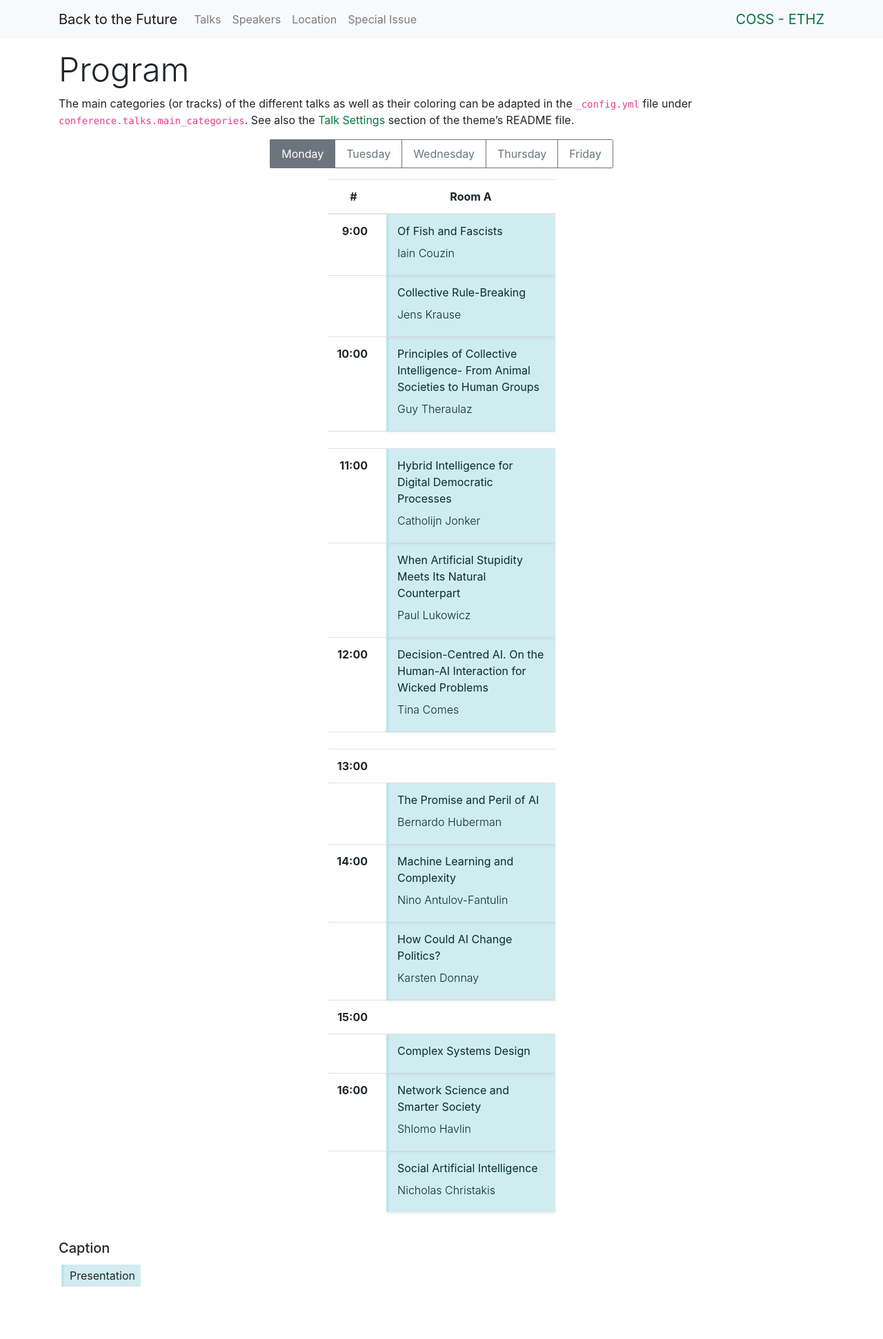
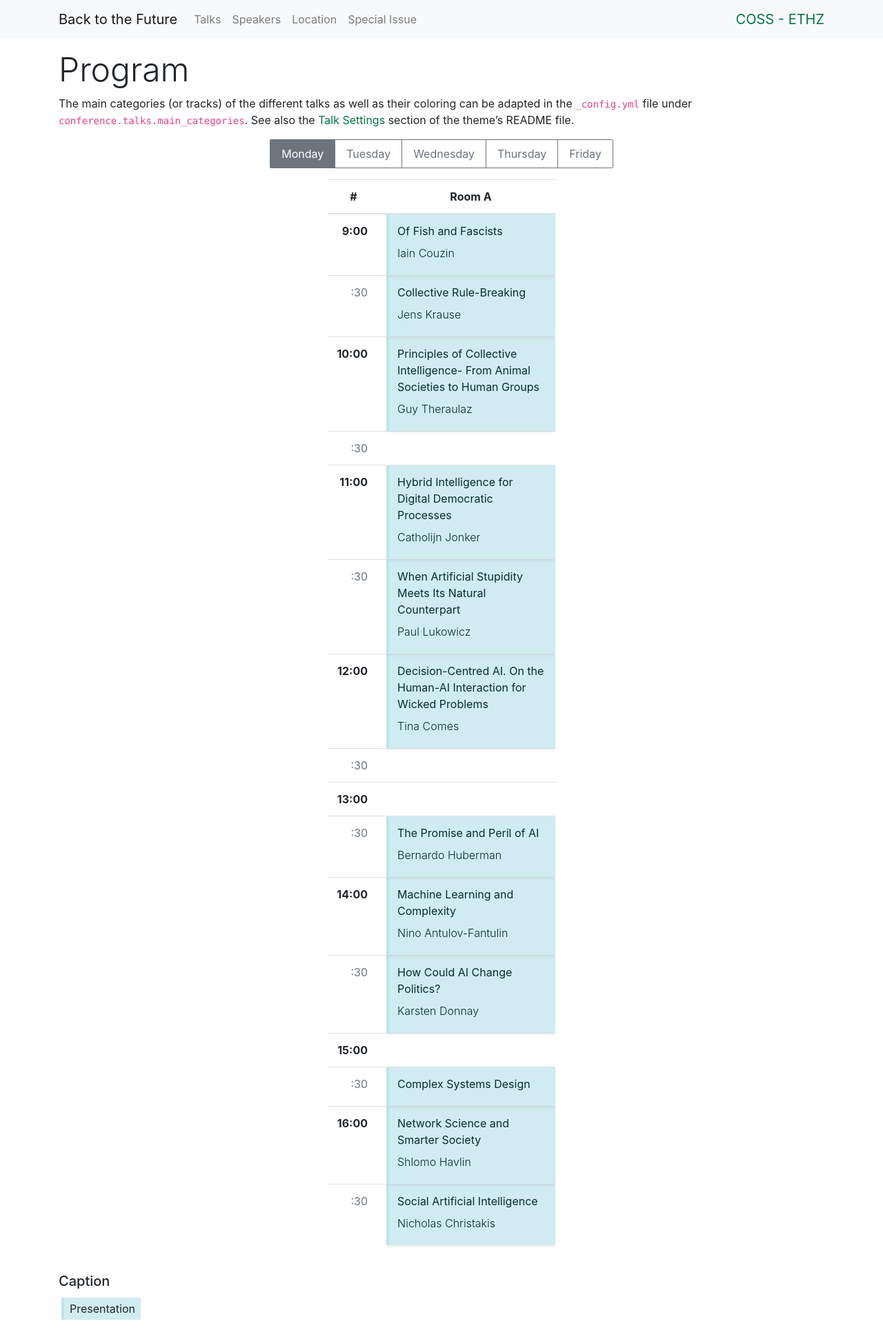
Before and after one commit to ethz-coss/ethz-coss.github.io, a Jekyll site: the page built from program/index.md, in a window 1280 px wide. Shown: the whole page at 69% size. Built offline with Jekyll 4.4.1, drawn with Linux system fonts in a browser that asks for light colours; before the commit the page ends 1894 px from its top, so only the background shows below that.

Commit message:
view all times

```diff
--- a/_config.yml
+++ b/_config.yml
@@ -185,7 +185,7 @@ conference:
     time_steps: 30 # in minutes
 
     # Show intermediary time steps (next to full hours)
-    show_alltimes: false
+    show_alltimes: true
 
   special-issue:
     # URL of program page
```
